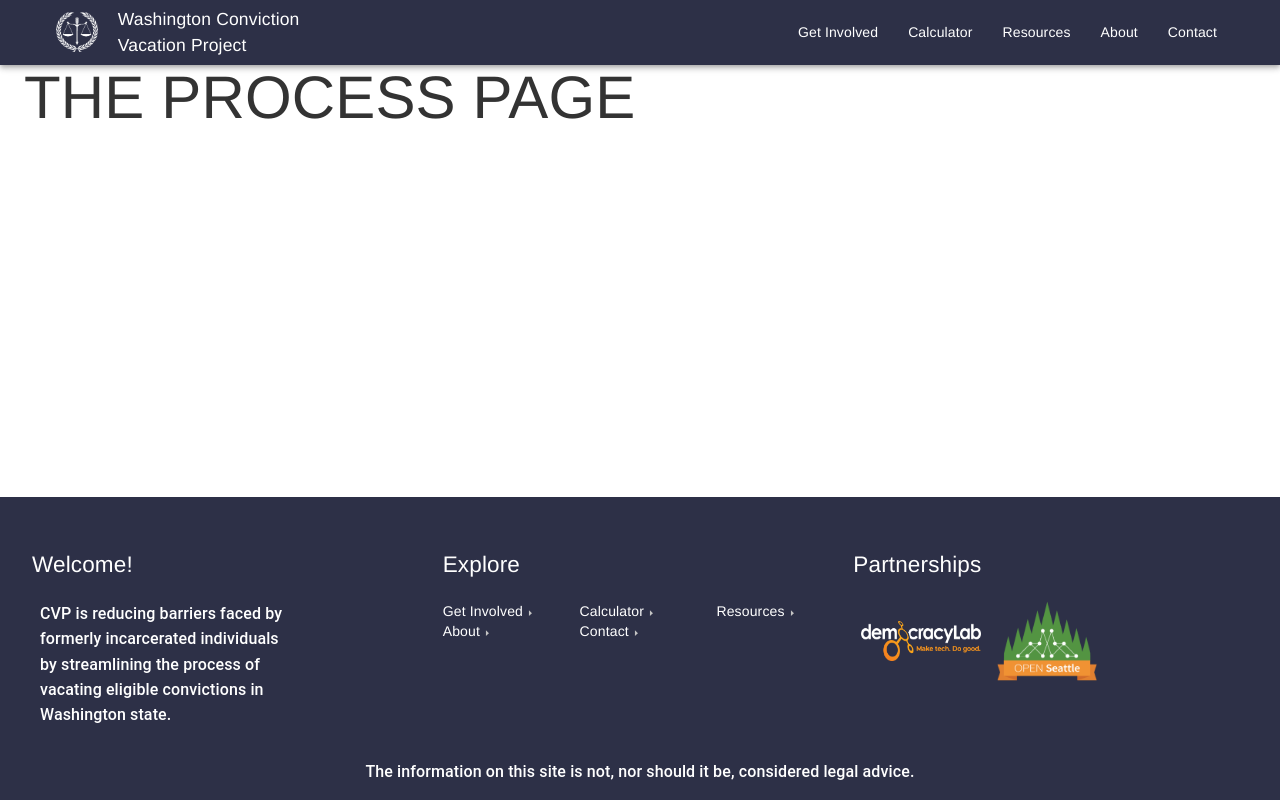
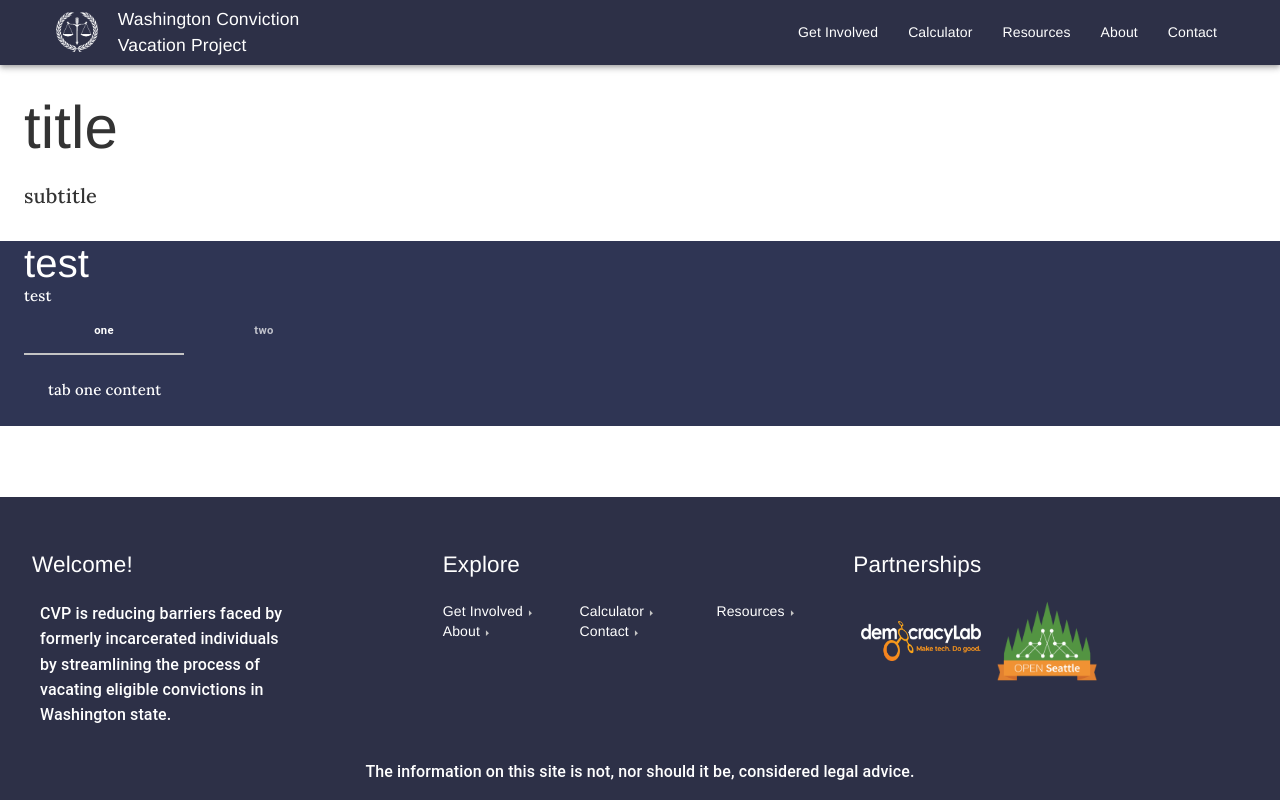
Before and after one commit to openseattle/clearviction-v1, a React (Create React App) app: page /resources/the-process in a window 1280 px wide. Built offline with nearby package versions, Linux system fonts and the light colour scheme.

Commit message:
Create TabPanelGroup
rough outline, build tab group

```diff
--- /dev/null
+++ b/src/Components/TabPanelGroup.jsx
@@ -0,0 +1,51 @@
+import {
+  Tabs,
+  Tab,
+  Typography,
+  Box,
+  makeStyles,
+} from "@material-ui/core";
+import { useState } from "react";
+
+const TabPanel = (props) => {
+  const { children, value, index, ...other } = props;
+
+  return (
+    <div role="tabpanel" hidden={value !== index} {...other}>
+      {value === index && (
+        <Box p={3}>
+          <Typography>{children}</Typography>
+        </Box>
+      )}
+    </div>
+  );
+};
+
+const useStyles = makeStyles((theme) => ({}));
+
+const TabPanelGroup = (props) => {
+  const classes = useStyles();
+  const [value, setValue] = useState(0);
+  const {tabs} = props;
+
+  const handleChange = (event, newValue) => {
+    setValue(newValue);
+  };
+  return (
+    <Box>
+      <Tabs value={value} onChange={handleChange}>
+        {tabs.map((tab) => (
+          <Tab key={tab.index} label={tab.label} />
+        ))}
+      </Tabs>
+
+      {tabs.map((tab) => (
+        <TabPanel key={tab.index} value={value} index={tab.index}>
+          {tab.content}
+        </TabPanel>
+      ))}
+    </Box>
+  );
+};
+
+export default TabPanelGroup;
--- a/src/Styles/ResourcesStyles.js
+++ b/src/Styles/ResourcesStyles.js
@@ -1,5 +1,8 @@
-import makeStyles from "@material-ui/core";
+import { makeStyles } from "@material-ui/core"
 
 export const ResourcesStyles = makeStyles((theme) => ({
-
+  darkBlueBackground: {
+    backgroundColor: theme.palette.primary.dark,
+    color: "white",
+  }
 }))
--- a/src/Subpages/Resources/TheProcessPage.jsx
+++ b/src/Subpages/Resources/TheProcessPage.jsx
@@ -1,10 +1,28 @@
-import { Container, Typography } from "@material-ui/core";
+import { Box, Container, Tab, Tabs, Typography } from "@material-ui/core";
+import HeroPanel from "../../Components/HeroPanel";
+import TabPanelGroup from "../../Components/TabPanelGroup";
+import { ResourcesStyles } from "../../Styles/ResourcesStyles";
+
+const tabElementContent = [
+  {index: 0, label: "one", content: "tab one content"},
+  {index: 1, label: "two", content: "tab two content"}
+]
 
 const TheProcessPage = () => {
+  const classes = ResourcesStyles();
   return (
-    <Container>
-      <Typography variant="h1">THE PROCESS PAGE</Typography>
-    </Container>
-  )
-}
+    <>
+      <Container>
+        <HeroPanel title={"title"} subtitle={"subtitle"} />
+      </Container>
+      <Box className={classes.darkBlueBackground}>
+        <Container>
+        <Typography variant={"h2"}>test</Typography>
+        <Typography variant={"body1"}>test</Typography>
+        <TabPanelGroup tabs={tabElementContent}/>
+        </Container>
+      </Box>
+    </>
+  );
+};
 export default TheProcessPage;
```
